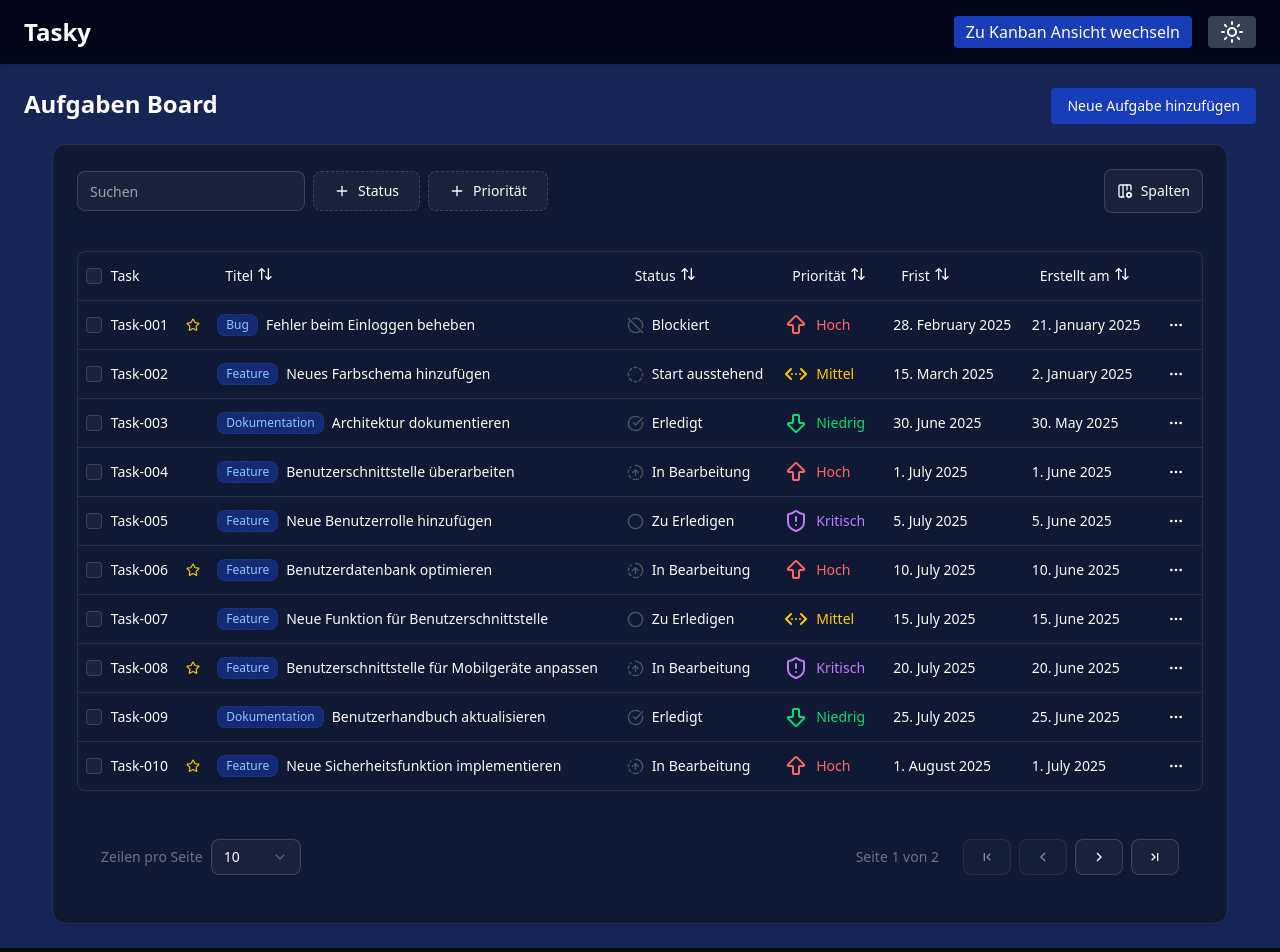
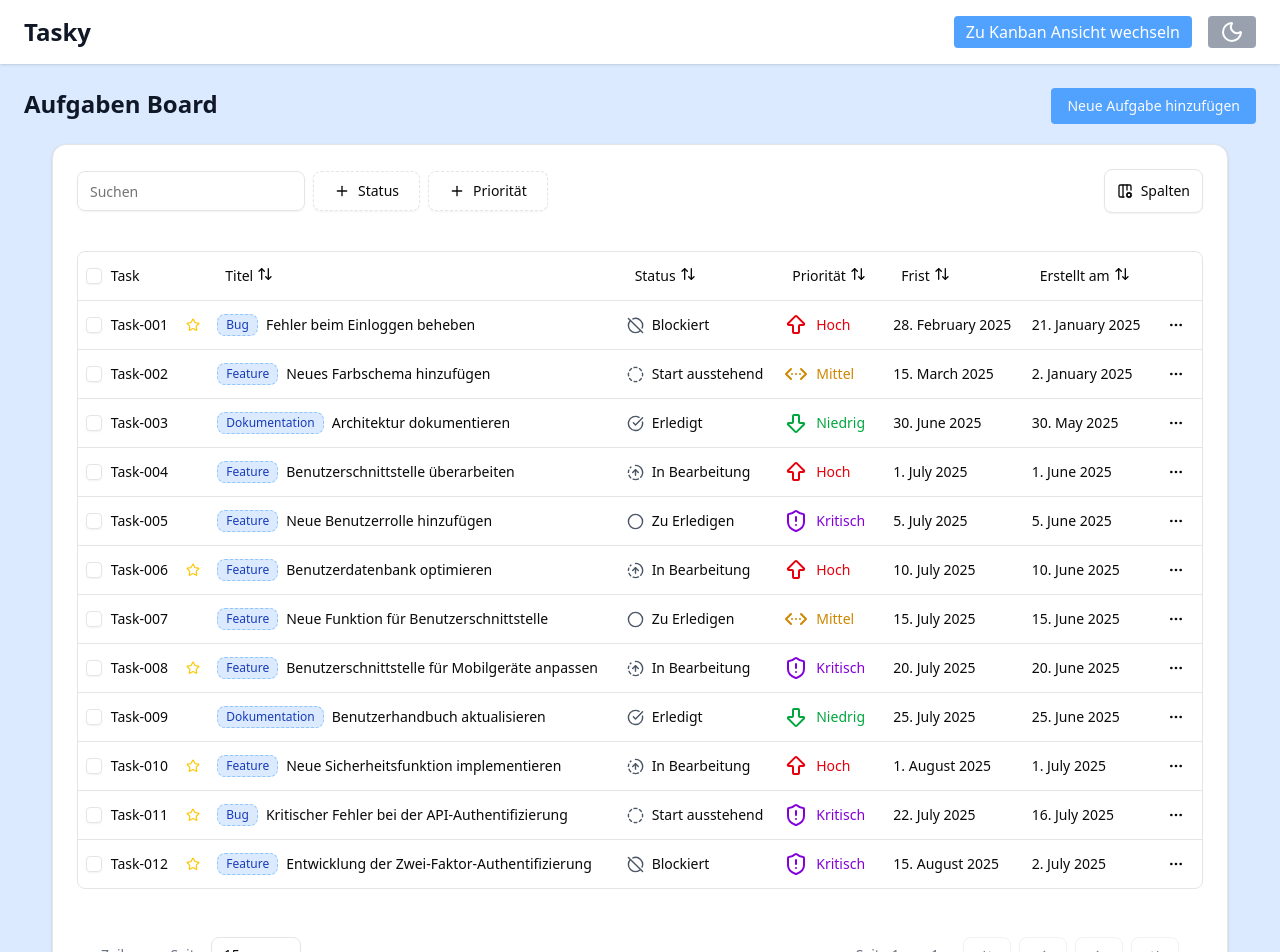
Before and after one commit to Mondapfel/Bachelor_Prototype, a React (Vite) app: page / in a window 1280 px wide. Shown: the top 952 px of the page. Built offline with nearby package versions, Linux system fonts and the light colour scheme.

Commit message:
Current Status

```diff
--- a/index.html
+++ b/index.html
@@ -1,5 +1,5 @@
 <!doctype html>
-<html lang="en" class="dark">
+<html lang="en">
   <head>
     <meta charset="UTF-8" />
     <link rel="icon" type="image/svg+xml" href="/vite.svg" />
--- a/src/pages/ListView/TaskArea.tsx
+++ b/src/pages/ListView/TaskArea.tsx
@@ -45,7 +45,7 @@ export default function TasksArea() {
   const [rowSelection, setRowSelection] = useState({});
   const [pagination, setPagination] = useState({
     pageIndex: 0,
-    pageSize: 10,
+    pageSize: 15,
   });
   const [sorting, setSorting] = useState<SortingState>([]);
 
--- a/src/pages/ListView/sortingFns.ts
+++ b/src/pages/ListView/sortingFns.ts
@@ -1,7 +1,7 @@
 import type { Row } from "@tanstack/react-table";
 import type { Task } from "@/data/TasksData";
 
-const priorityOrder = ["Niedrig", "Mittel", "Hoch", "Kritisch"];
+const priorityOrder = ["Kritisch", "Hoch", "Mittel", "Niedrig"];
 const statusOrder = [
   "Start ausstehend",
   "Zu Erledigen",
```
